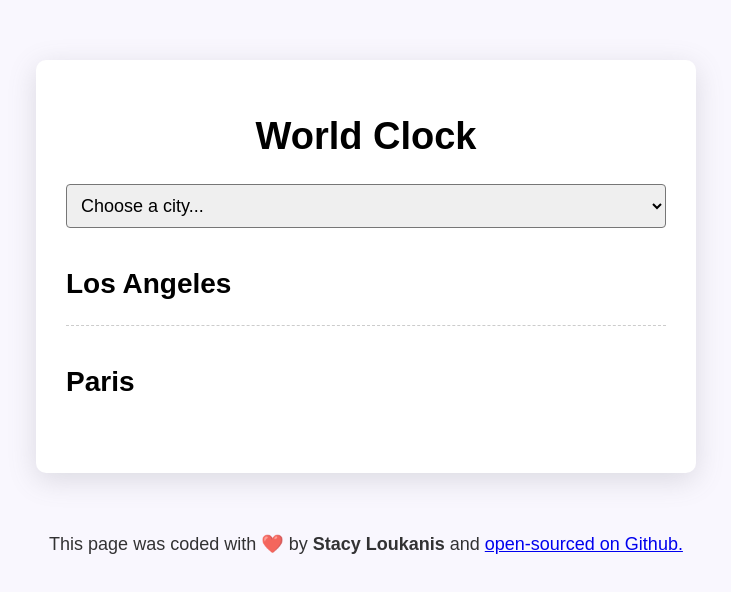
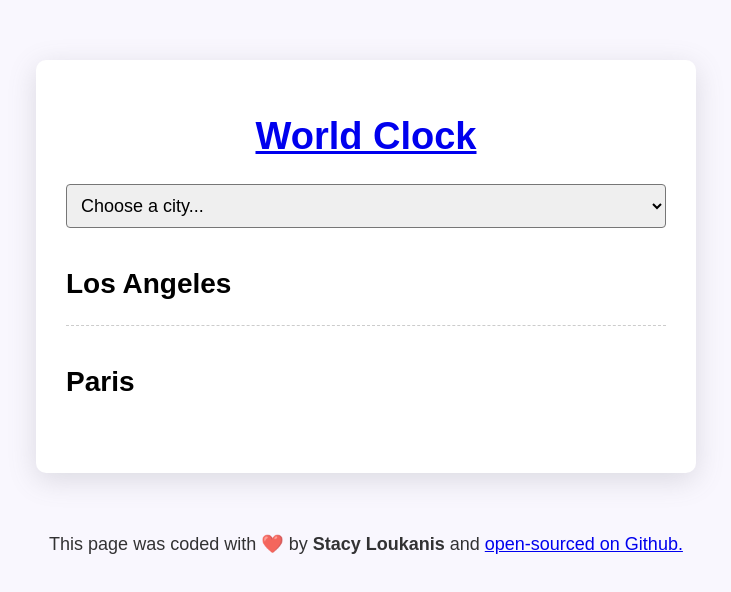
Before and after one commit to SLou-27/world-clock, a plain HTML site: page index.html in a window 1280 px wide. Shown: the whole page, without its empty margins (274-1005 px from the left). Drawn offline with nearby package versions, Linux system fonts and the light colour scheme; a script that the page names is missing.

Commit message:
added refresh link on h1

```diff
--- a/index.html
+++ b/index.html
@@ -13,7 +13,7 @@
 <body>
     <div class="container">
     <h1>
-        World Clock
+       <a href="/"> World Clock </a>
     </h1>
 
     <select id="city">
```
